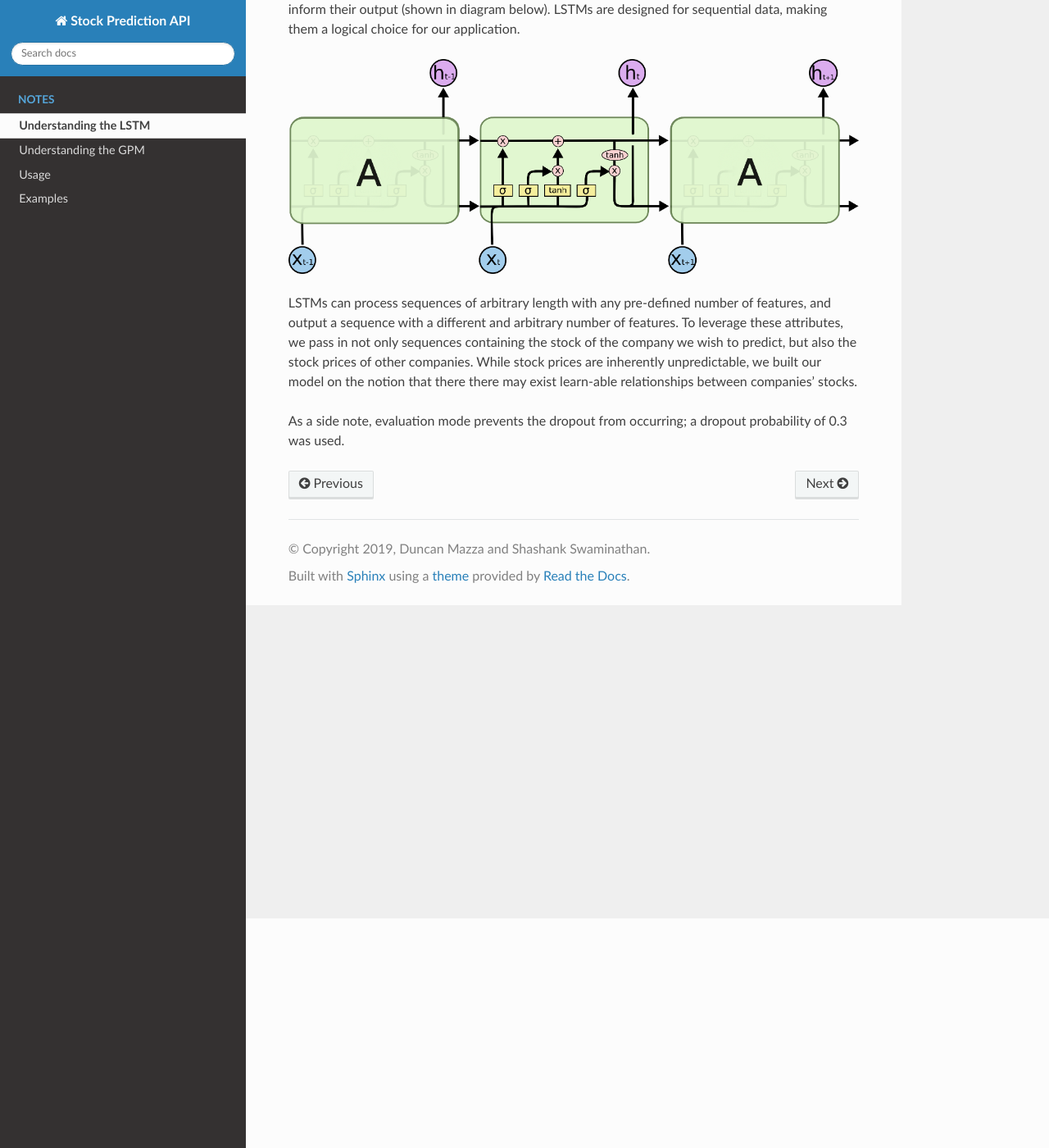
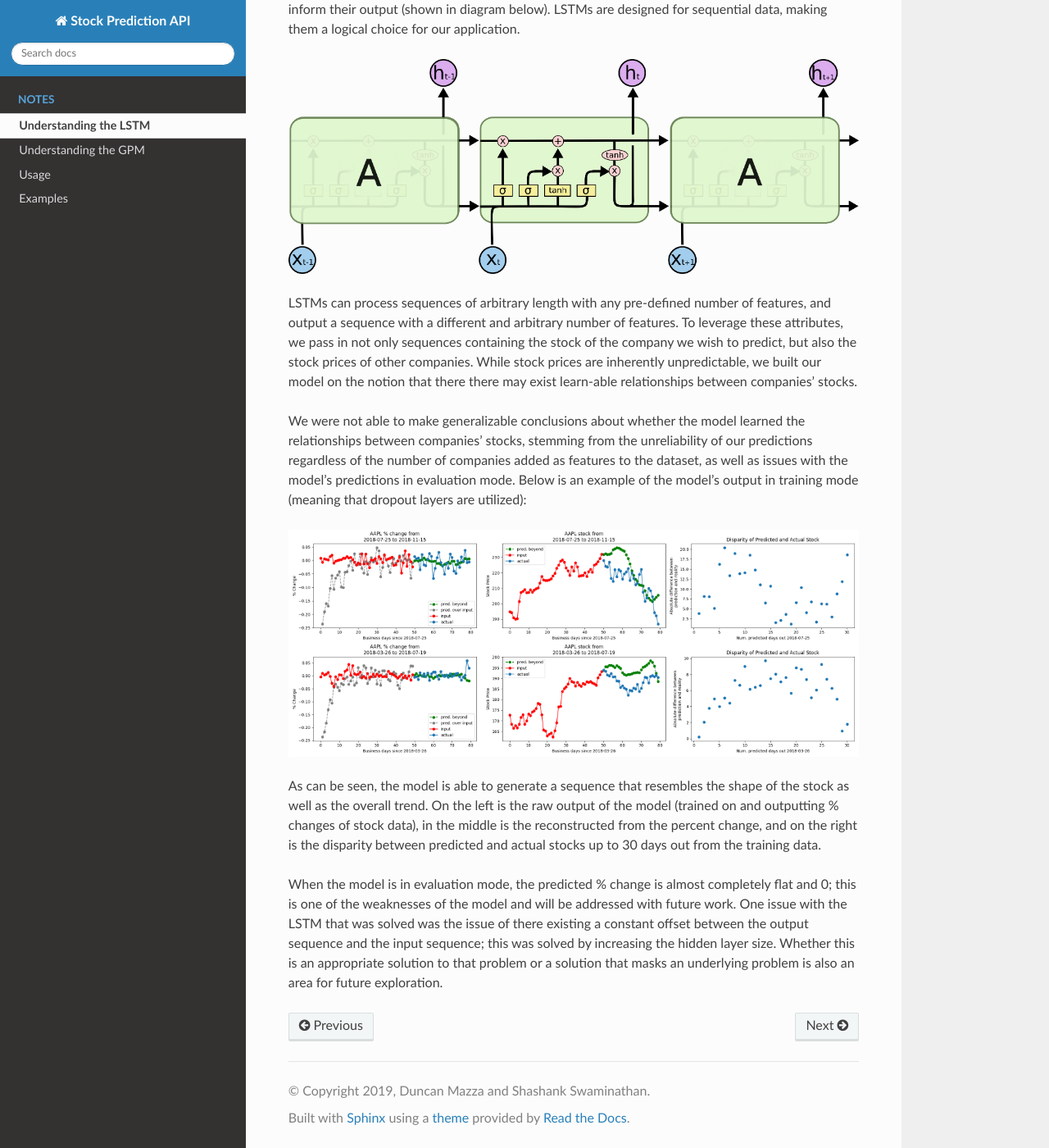
Before and after one commit to duncanmazza/ml_stock_prediction_api, a Sphinx documentation site: the page built from docsrc/source/notes/LSTM.rst, in a window 1280 px wide and 1400 px high, scrolled down 280 px. Shown: the whole window at 82% size. Built offline with Sphinx 7.4.7 and the Read the Docs theme 2.0.0, drawn with Linux system fonts in a browser that asks for light colours; pages that are not in the unit, such as notebooks, are missing from menus.

Commit message:
Update LSTM documentation:

```diff
--- a/docsrc/source/notes/LSTM.rst
+++ b/docsrc/source/notes/LSTM.rst
@@ -7,4 +7,10 @@ The first of our machine learning models is a long-term short-term memory (LSTM)
 
 LSTMs can process sequences of arbitrary length with any pre-defined number of features, and output a sequence with a different and arbitrary number of features. To leverage these attributes, we pass in not only sequences containing the stock of the company we wish to predict, but also the stock prices of other companies. While stock prices are inherently unpredictable, we built our model on the notion that there there may exist learn-able relationships between companies' stocks.
 
-As a side note, evaluation mode prevents the dropout from occurring; a dropout probability of 0.3 was used.
+We were not able to make generalizable conclusions about whether the model learned the relationships between companies' stocks, stemming from the unreliability of our predictions regardless of the number of companies added as features to the dataset, as well as issues with the model's predictions in evaluation mode. Below is an example of the model's output in training mode (meaning that dropout layers are utilized):
+
+.. image:: ../../imgs/example_lstm.png
+
+As can be seen, the model is able to generate a sequence that resembles the shape of the stock as well as the overall trend. On the left is the raw output of the model (trained on and outputting % changes of stock data), in the middle is the reconstructed from the percent change, and on the right is the disparity between predicted and actual stocks up to 30 days out from the training data.
+
+When the model is in evaluation mode, the predicted % change is almost completely flat and 0; this is one of the weaknesses of the model and will be addressed with future work. One issue with the LSTM that was solved was the issue of there existing a constant offset between the output sequence and the input sequence; this was solved by increasing the hidden layer size. Whether this is an appropriate solution to that problem or a solution that masks an underlying problem is also an area for future exploration.
```
Also changed, not shown: docsrc/source/index.rst (+5 -3 lines).
